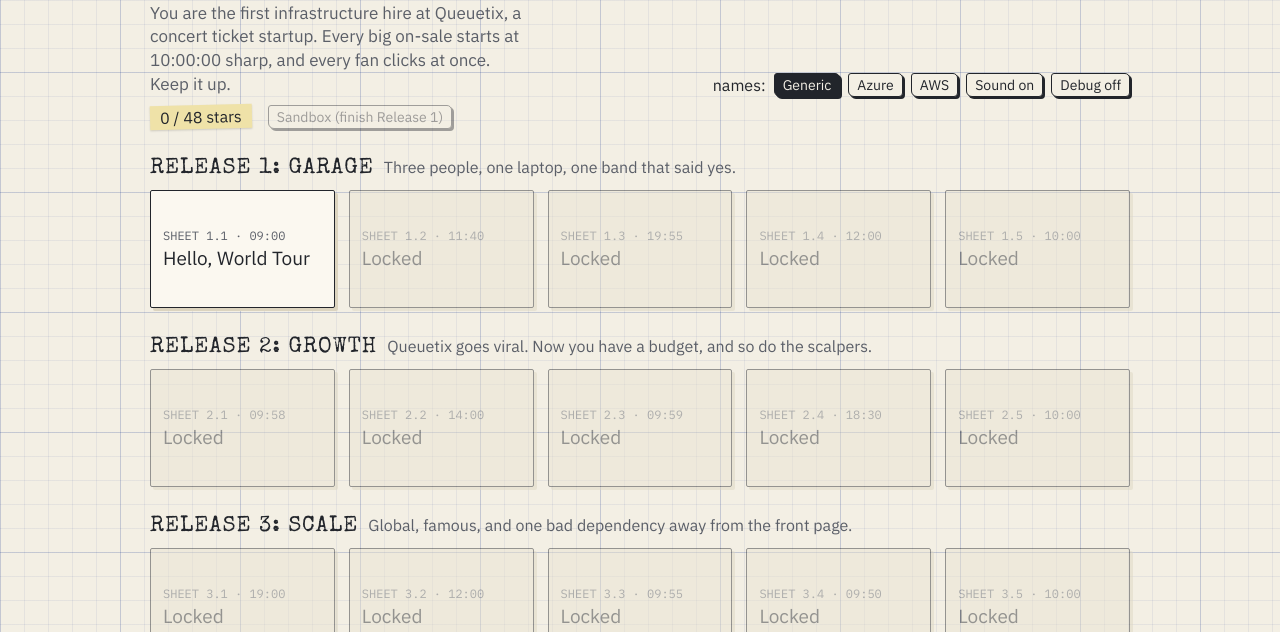
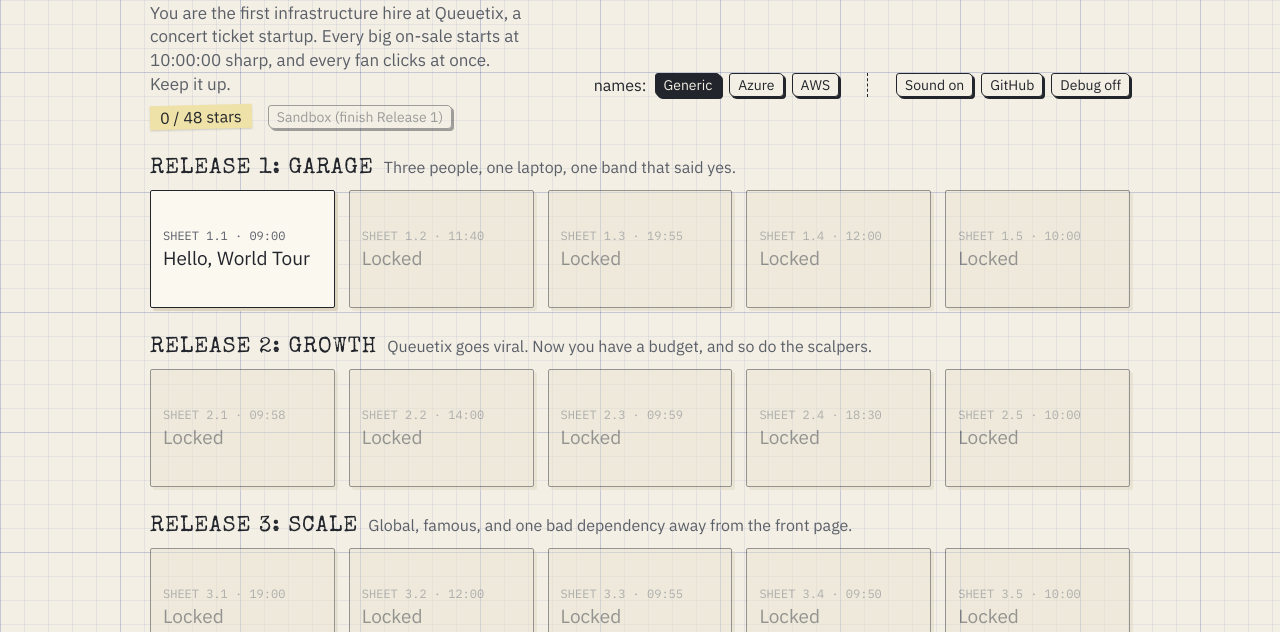
Before and after one commit to avestura/five-nines, a website built with Vite: page index.html in a window 1280 px wide. Shown: the part 168-800 px from the top of the page. Built offline with nearby package versions, Linux system fonts and the light colour scheme.

Commit message:
feat(menu): add GitHub link and group the title settings
The settings row now has the naming choice on its own, a dashed
divider, and then Sound, GitHub and Debug.

```diff
--- a/src/main.ts
+++ b/src/main.ts
@@ -53,9 +53,12 @@ function showMap() {
             'You are the first infrastructure hire at Queuetix, a concert ticket startup. ',
             'Every big on-sale starts at 10:00:00 sharp, and every fan clicks at once. Keep it up.'),
           h('div', { class: 'title-settings' },
-            h('span', {}, 'names:'), naming('generic', 'Generic'), naming('azure', 'Azure'), naming('aws', 'AWS'),
-            h('button', { class: 'btn small', onclick: () => { save((x) => (x.muted = !x.muted)); showMap(); } }, s.muted ? 'Sound off' : 'Sound on'),
-            h('button', { class: `btn small ${s.debug ? 'on' : ''}`, title: 'Show the Debug button and the design check while drafting', onclick: () => { save((x) => (x.debug = !x.debug)); showMap(); } }, s.debug ? 'Debug on' : 'Debug off'),
+            h('div', { class: 'group' }, h('span', {}, 'names:'), naming('generic', 'Generic'), naming('azure', 'Azure'), naming('aws', 'AWS')),
+            h('div', { class: 'group' },
+              h('button', { class: 'btn small', onclick: () => { save((x) => (x.muted = !x.muted)); showMap(); } }, s.muted ? 'Sound off' : 'Sound on'),
+              h('a', { class: 'btn small', href: 'https://github.com/avestura/five-nines', target: '_blank', rel: 'noopener', title: 'Source code, issues and ideas on GitHub' }, 'GitHub'),
+              h('button', { class: `btn small ${s.debug ? 'on' : ''}`, title: 'Show the Debug button and the design check while drafting', onclick: () => { save((x) => (x.debug = !x.debug)); showMap(); } }, s.debug ? 'Debug on' : 'Debug off'),
+            ),
           ),
         ),
         h('div', { class: 'title-row' },
--- a/src/style.css
+++ b/src/style.css
@@ -47,6 +47,7 @@ button { font: inherit; color: inherit; cursor: pointer; }
   box-shadow: 2px 2px 0 var(--ink);
   transition: transform 60ms, box-shadow 60ms;
 }
+a.btn { color: inherit; text-decoration: none; display: inline-block; }
 .btn:hover { background: #fffaf0; }
 .btn:active { transform: translate(2px, 2px); box-shadow: 0 0 0 var(--ink); }
 .btn:disabled { opacity: 0.4; cursor: not-allowed; }
@@ -98,7 +99,9 @@ button { font: inherit; color: inherit; cursor: pointer; }
 }
 .logo small { display: block; font-size: 0.28em; letter-spacing: 3px; color: var(--ink-soft); margin-top: 6px; }
 .title-note { max-width: 380px; color: var(--ink-soft); font-size: 17px; line-height: 1.4; }
-.title-settings { margin-left: auto; display: flex; gap: 8px; align-items: center; flex-wrap: wrap; }
+.title-settings { margin-left: auto; display: flex; gap: 8px 28px; align-items: center; flex-wrap: wrap; }
+.title-settings .group { display: flex; gap: 8px; align-items: center; flex-wrap: wrap; }
+.title-settings .group + .group { padding-left: 28px; border-left: 1.5px dashed var(--ink); }
 
 .act { margin-top: 28px; }
 .act h2 { font-family: var(--stamp); font-weight: normal; font-size: 22px; margin: 0 0 4px; letter-spacing: 1px; }
```
